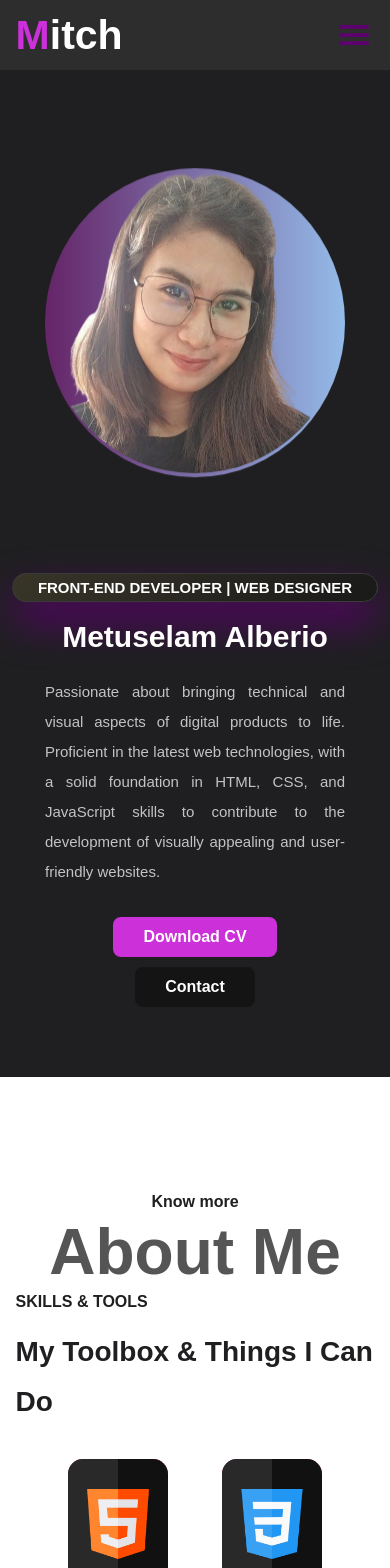
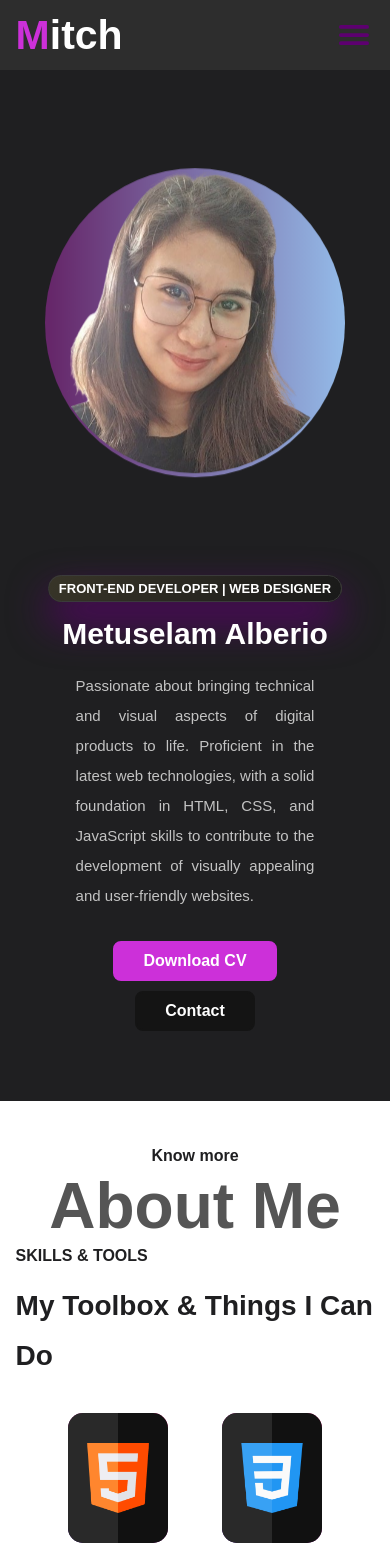
Before and after one commit to MitchAlberio07/Portflolio, a React (Create React App) app: page / in a window 390 px wide. Shown: the top 1568 px of the page. Built offline with nearby package versions, Linux system fonts and the light colour scheme.

Commit message:
added responciveness

```diff
--- a/src/App.css
+++ b/src/App.css
@@ -18,4 +18,5 @@
 
 body {
   color: var(--text-color);
+  width: auto;
 }
--- a/src/Components/Styles/About.css
+++ b/src/Components/Styles/About.css
@@ -12,6 +12,7 @@
     font-size: 4rem;
     text-align: center;
   }
+
   .about p {
     color: var(--bg-color);
     font-weight: 600;
@@ -173,6 +174,7 @@
   @media(max-width: 850px){
     .about {
         height: 100%;
+        padding: 0;
     }
     .container {
       display: grid;
@@ -180,11 +182,9 @@
     }
   }
   @media(max-width: 500px){
-    .section{
-      padding: 70px 4%;
-  }
     .about {
         height: 100%;
+        padding: 0px 4%;
     }
 
     .card{
--- a/src/Components/Styles/Contact.css
+++ b/src/Components/Styles/Contact.css
@@ -18,7 +18,7 @@
     font-weight: 300;
 }
 .contactForm {
-    margin: 0;
+    margin-top: 20px;
     display: flex;
     flex-direction: column;
     align-items: center;
@@ -90,6 +90,9 @@
         height: 100%;
     }
 }
-@media screen and (max-width:500px) {
-
+@media screen and (max-width:500px){
+    #contact {
+        background-color: var(--bg-color);
+        width: 100%;
+    }
 }
--- a/src/Components/Styles/Footer.css
+++ b/src/Components/Styles/Footer.css
@@ -8,3 +8,9 @@
     font-weight: 300;
     font-size: small;
 }
+@media screen and (max-width:500px){
+    .footer {
+        width: 100%;
+        margin: 0;
+    }
+}
--- a/src/Components/Styles/Home.css
+++ b/src/Components/Styles/Home.css
@@ -1,6 +1,6 @@
 #home {
   background-color: var(--bg-color);
-  width: auto;
+  width: 100%;
 }
 .home{
     position: relative;
@@ -101,6 +101,7 @@
 
   @media(max-width: 950px){
     .home{
+        margin: 0;
         height: auto;
         display: flex;
         flex-wrap: wrap;
@@ -108,14 +109,17 @@
         padding-top:100px;
     }
     .home-text{
-        order:2;
+        order: 2;
         margin-top: 100px;
         justify-content: center;
         flex-wrap: wrap;
+        padding: 0 30px;
     }
     .home-text p{
-        width: 500px;
+        width: auto;
+
     }
+
     .home-img {
         margin: auto;
         width: auto;
@@ -137,24 +141,40 @@
     .home {
       width: 100%;
       text-align: center;
+      margin: 0;
     }
     .btn{
         padding: 9px 28px;
-    }
-    .home-text {
-      order:1;
     }
     .home-img {
       margin: auto;
       width: 300px;
   }
+  .home-text{
+    order: 2;
+    margin-top: 100px;
+    justify-content: center;
+
+}
     .home-text h1{
       font-size: 30px;
-      margin: 23px 0;
+      margin: 20px 0;
+    }
+
+    .home-text span {
+      padding: 5px 10px;
+      background: linear-gradient(130.08deg, #383528 0%, #191919 100%);
+      box-shadow: 0px 20px 40px #5d0070;
+      border: 1px solid #3b3b3b;
+      border-radius: 100px;
+      color: var(--text-color);
+      font-weight: 700;
+      font-size: 13px;
+      text-transform: uppercase;
     }
     .home-text p{
       text-align: justify;
-      padding:0 100px;
+      padding:0 30px;
       font-size: 15px;
       font-weight: 400;
       color: #c3c3c3;
@@ -190,3 +210,6 @@
         transform: translateY(0);
     }
   }
+  @media(max-width:390px){
+
+  }
--- a/src/Components/Styles/Navbar.css
+++ b/src/Components/Styles/Navbar.css
@@ -43,7 +43,21 @@ header {
     margin: auto 25px;
     transition: all ease .50s;
   }
-  .navbarLink:hover,
+  .navbarLink::after {
+    border-bottom: solid 3px var(--main-color);
+    border-radius: 5px;
+
+    bottom: 0;
+    content: "";
+    display: block;
+    transition: all .3s ease;
+    -webkit-transition: all .3s ease;
+    width: 0;
+  }
+  .navbarLink:hover::after {
+    width: 100%;
+  }
+
   .navbarMenu:hover {
     color: var(--main-color);
     padding-bottom: 0.5rem;
@@ -108,7 +122,6 @@ header {
 
   @media(max-width: 950px){
     header {
-
         padding:11px 4%;
         background: #2d2d2d;
     }
@@ -127,3 +140,43 @@ header {
       display: none;
     }
   }
+  @media(max-width: 500px){
+    .navbar {
+      width: 100%;
+      display: flex;
+      justify-content: space-between;
+      padding: 0;
+      margin: 0;
+    }
+    .mobMenu {
+      display: flex;
+    }
+    .menuList {
+      display: none;
+    }
+  }
+  @media(max-width: 400px){
+    header {
+      position: fixed;
+      top:0;
+      width: 390px;
+      z-index: 1000;
+      display: flex;
+      align-items: center;
+      justify-content: space-between;
+      transition: all ease .45s;
+    }
+    .navbar {
+      width: 100%;
+      display: flex;
+      justify-content: space-between;
+      padding: 0;
+      margin: 0;
+    }
+    .mobMenu {
+      display: flex;
+    }
+    .menuList {
+      display: none;
+    }
+  }
--- a/src/Components/Styles/Work.css
+++ b/src/Components/Styles/Work.css
@@ -9,14 +9,11 @@
     margin: 0;
 }
 #works h2 {
-    width: 100%;
+    width: 365px;
     font-size: 3rem;
     color: rgb(85, 85, 85);
-    padding-bottom: 50px;
-    /* border-bottom: 3px solid rgb(102,39,106);; */
+    margin-bottom: 50px;
 }
-
-
 
   .bg-one {
     background: url('../Assets/images/project1.jpg') ;
@@ -97,10 +94,10 @@
   .zoom-effect-container:hover .image-card {
     -webkit-transform: scale(1.2);
         -ms-transform: scale(1.2);
-            transform: scale(1.2); /* Sets the zoom to 120% */
+            transform: scale(1.2);
   }
   .zoom-effect-container:hover .Project-content {
-    top: 0; /* Moves the content to appear on hover */
+    top: 0;
   }
   .view-btn {
     display: inline-block;
@@ -141,11 +138,12 @@
     height: 100%;
     background-color: #fff;
     width: 100%;
-    padding-top: 80px;
+    padding-top: 0;
 }
   #works h2{
     font-size: 2rem;
-  }
+ }
+
   .zoom-effect-container {
     text-align: center;
       border-radius: 10px;
```
